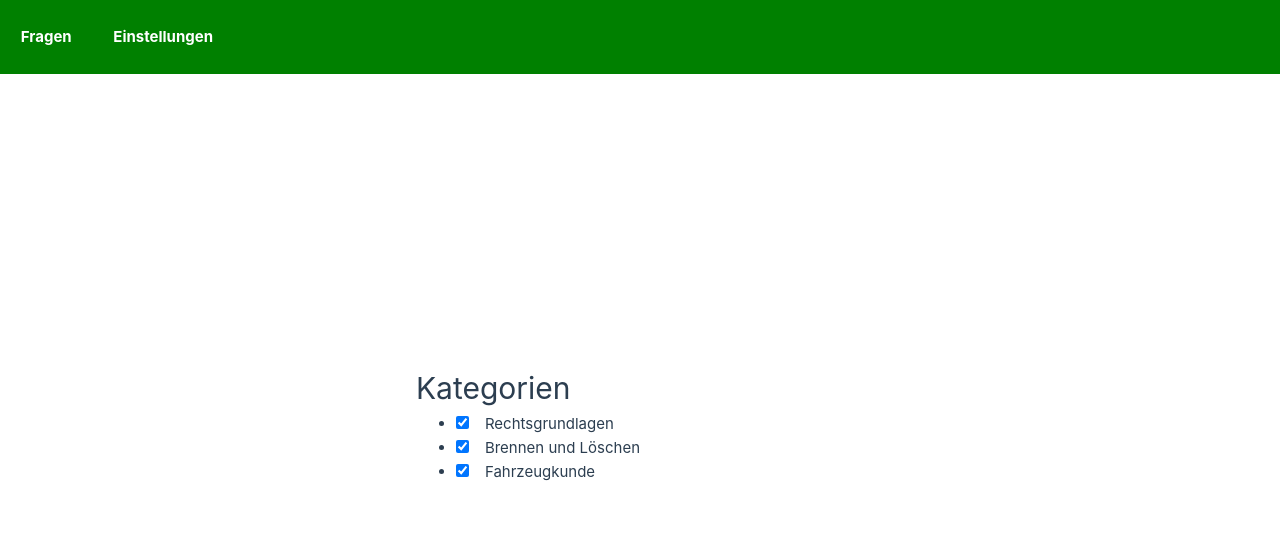
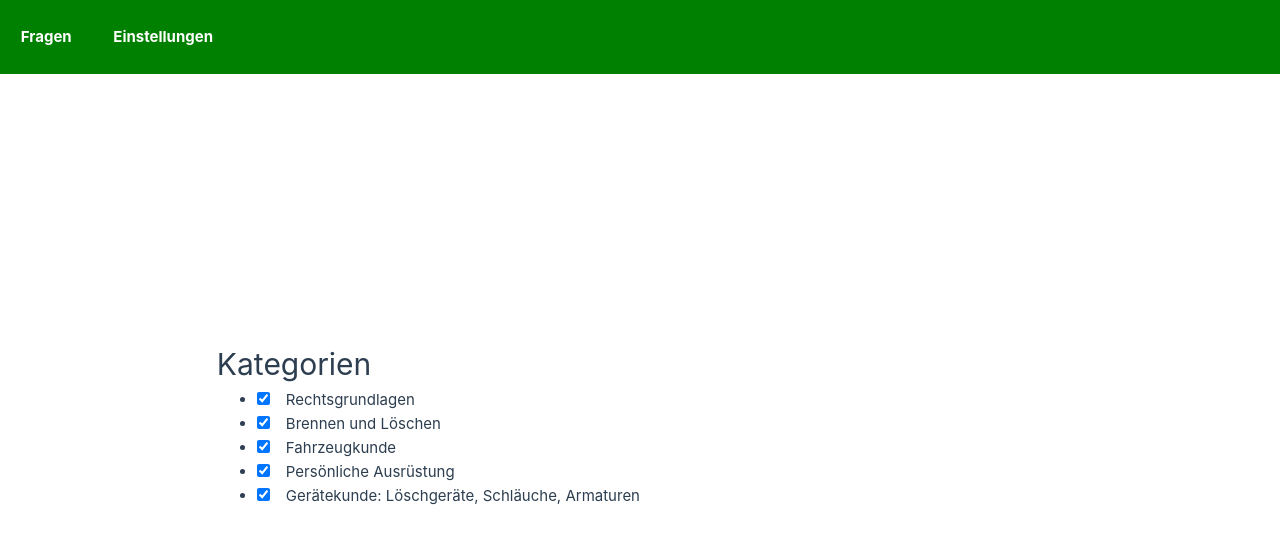
Before and after one commit to chrseidel/vue-nlbk-ff-learn, a Vue app: page /#/settings in a window 1280 px wide. Shown: the top 544 px of the page. Built offline with nearby package versions, Linux system fonts and the light colour scheme.

Commit message:
use new question categories

```diff
--- a/src/stores/store.js
+++ b/src/stores/store.js
@@ -2,10 +2,12 @@ import { defineStore } from 'pinia'
 import rechtsgrundlagenJson from './rechtsgrundlagen.json'
 import brennenUndLoeschenJson from './brennen-und-loeschen.json'
 import fahrzeugkundeJson from './fahrzeugkunde.json'
+import persoenlicheAusruestungJson from './persoenliche-ausruestung.json'
+import geraetekundeJson from './geraetekunde-loeschgeraete.json'
 import { ref } from 'vue'
 
 export const useQuestionsStore = defineStore('questions', () => {
-  const categories = [rechtsgrundlagenJson, brennenUndLoeschenJson, fahrzeugkundeJson].map((json) => ({
+  const categories = [rechtsgrundlagenJson, brennenUndLoeschenJson, fahrzeugkundeJson, persoenlicheAusruestungJson, geraetekundeJson].map((json) => ({
       name: json.category,
       questions: json.questions,
       include: true,
```
